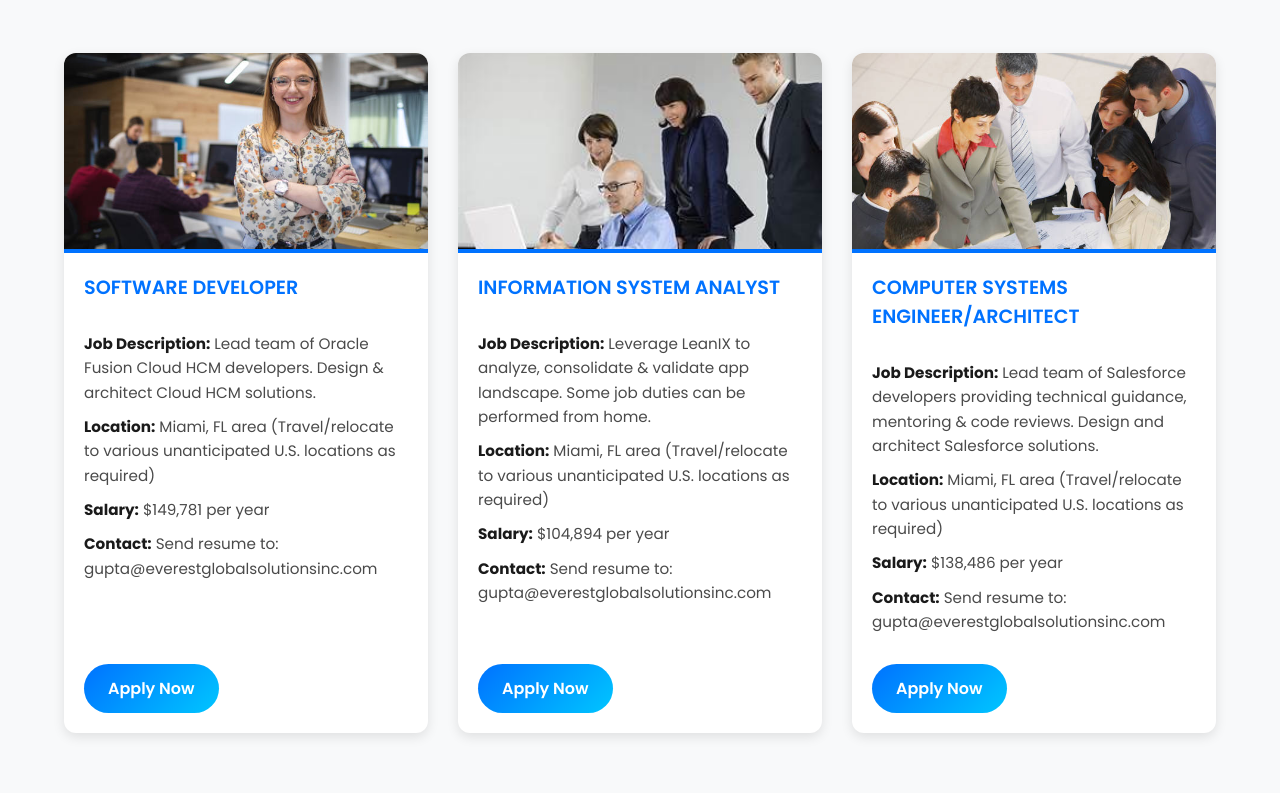
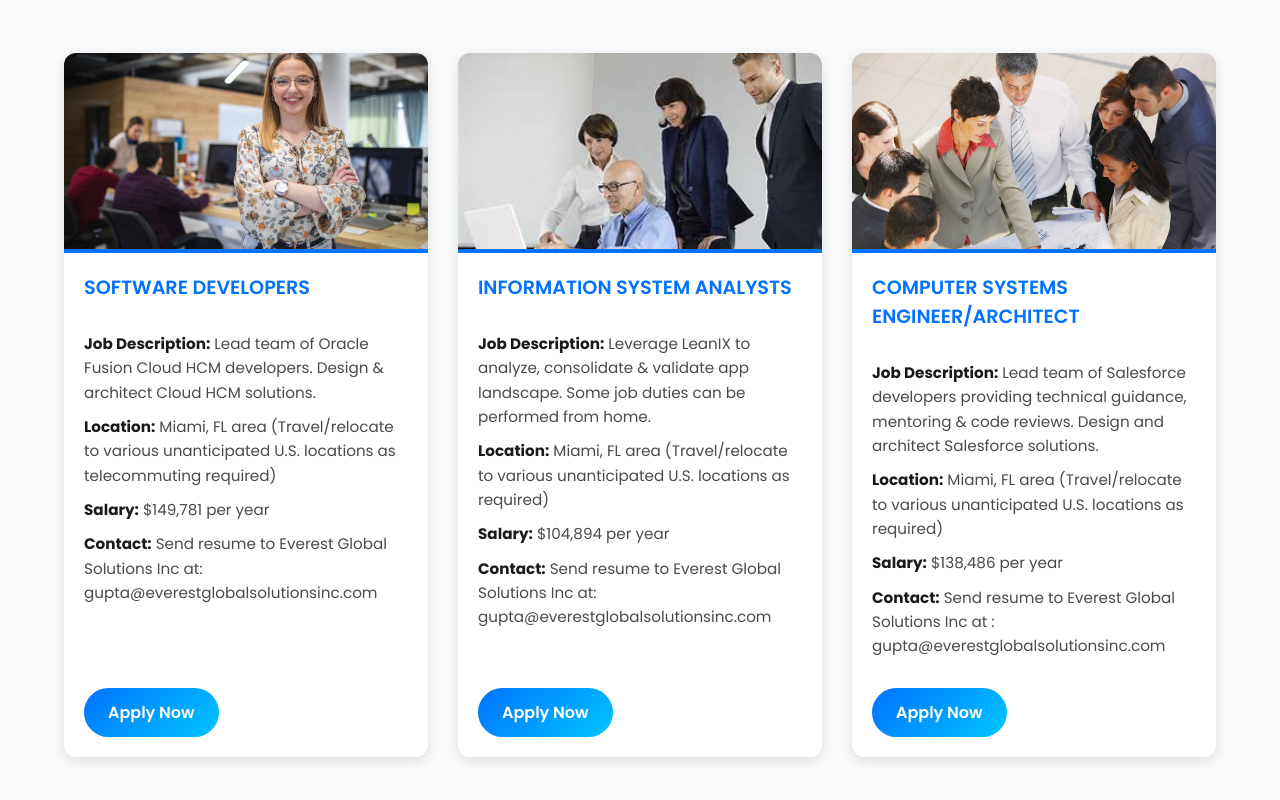
Before and after one commit to TharunReddy19-dev/EverestGlobal, a React (Vite) app: page /careers in a window 1280 px wide. Shown: the part 430-1230 px from the top of the page. Built offline with nearby package versions, Linux system fonts and the light colour scheme.

Commit message:
latest chansges

```diff
--- a/src/pages/careers/Careers.jsx
+++ b/src/pages/careers/Careers.jsx
@@ -1,11 +1,11 @@
-import React from 'react';
-import { useNavigate } from 'react-router-dom';
-import MainNavbar from '../../components/MainNavbar';
-import careers from '../../assets/images/careers.jpg';
-import careersImages from '../../assets/images/careerslatest.jpg';
-import SoftwareDeveloperNxt from '../careers/SoftwareDeveloperNxt';
-import careers3 from '../../assets/images/Architects.jpg';
-import './Careers.css';
+import React from "react";
+import { useNavigate } from "react-router-dom";
+import MainNavbar from "../../components/MainNavbar";
+import careers from "../../assets/images/careers.jpg";
+import careersImages from "../../assets/images/careerslatest.jpg";
+import SoftwareDeveloperNxt from "../careers/SoftwareDeveloperNxt";
+import careers3 from "../../assets/images/Architects.jpg";
+import "./Careers.css";
 
 const Careers = () => {
   const navigate = useNavigate();
@@ -15,33 +15,42 @@ const Careers = () => {
     {
       id: 1,
       image: careers,
-      category: "Software Developer",
+      category: "Software Developers",
 
-      description: "Lead team of Oracle Fusion Cloud HCM developers. Design & architect Cloud HCM solutions.",
-      location: "Miami, FL area (Travel/relocate to various unanticipated U.S. locations as required)",
+      description:
+        "Lead team of Oracle Fusion Cloud HCM developers. Design & architect Cloud HCM solutions.",
+      location:
+        "Miami, FL area (Travel/relocate to various unanticipated U.S. locations as telecommuting required)",
       salary: "$149,781 per year",
-      contact: "Send resume to: gupta@everestglobalsolutionsinc.com",
-      path: "/careers/software-developer"
+      contact:
+        "Send resume to Everest Global Solutions Inc at: gupta@everestglobalsolutionsinc.com",
+      path: "/careers/software-developer",
     },
     {
       id: 2,
       image: careersImages,
-      category: "INFORMATION SYSTEM ANALYST",
-      description: "Leverage LeanIX to analyze, consolidate & validate app landscape. Some job duties can be performed from home.",
-      location: "Miami, FL area (Travel/relocate to various unanticipated U.S. locations as required)",
+      category: "INFORMATION SYSTEM ANALYSTS",
+      description:
+        "Leverage LeanIX to analyze, consolidate & validate app landscape. Some job duties can be performed from home.",
+      location:
+        "Miami, FL area (Travel/relocate to various unanticipated U.S. locations as required)",
       salary: "$104,894 per year",
-      contact: "Send resume to: gupta@everestglobalsolutionsinc.com",
-      path: "/careers/comp&Info-System-Mang"
+      contact:
+        "Send resume to Everest Global Solutions Inc at: gupta@everestglobalsolutionsinc.com",
+      path: "/careers/comp&Info-System-Mang",
     },
     {
       id: 3,
       image: careers3,
       category: "COMPUTER SYSTEMS ENGINEER/ARCHITECT",
-      description: "Lead team of Salesforce developers providing technical guidance, mentoring & code reviews. Design and architect Salesforce solutions.",
-      location: "Miami, FL area (Travel/relocate to various unanticipated U.S. locations as required)",
+      description:
+        "Lead team of Salesforce developers providing technical guidance, mentoring & code reviews. Design and architect Salesforce solutions.",
+      location:
+        "Miami, FL area (Travel/relocate to various unanticipated U.S. locations as required)",
       salary: "$138,486 per year",
-      contact: "Send resume to: gupta@everestglobalsolutionsinc.com",
-      path: "/careers/computerSys-eng-aecti"
+      contact:
+        "Send resume to Everest Global Solutions Inc at : gupta@everestglobalsolutionsinc.com",
+      path: "/careers/computerSys-eng-aecti",
     },
   ];
 
@@ -51,7 +60,10 @@ const Careers = () => {
       <section className="careers-hero">
         <div className="careers-content">
           <h1 className="careers-heading">Join Our Team</h1>
-          <p className="careers-subheading">Explore exciting career opportunities in I.T. and Systems Engineering</p>
+          <p className="careers-subheading">
+            Explore exciting career opportunities in I.T. and Systems
+            Engineering
+          </p>
         </div>
       </section>
       <section className="careers-wrapper">
@@ -63,21 +75,36 @@ const Careers = () => {
                 <span className="job-category">{job.category}</span>
                 <h3 className="job-title">{job.title}</h3>
                 <div className="job-details">
-                  <p><strong>Job Description:</strong> {job.description}</p>
-                  <p><strong>Location:</strong> {job.location}</p>
-                  <p><strong>Salary:</strong> {job.salary}</p>
-                  <p><strong>Contact:</strong> {job.contact}</p>
+                  <p>
+                    <strong>Job Description:</strong> {job.description}
+                  </p>
+                  <p>
+                    <strong>Location:</strong> {job.location}
+                  </p>
+                  <p>
+                    <strong>Salary:</strong> {job.salary}
+                  </p>
+                  <p>
+                    <strong>Contact:</strong> {job.contact}
+                  </p>
                 </div>
-               {/*  <button className="apply-button" onClick={() => navigate(job.path)}>Apply Now</button> */}
-               <button className="apply-button" onClick={() => setSelectedJob(job)}>Apply Now</button>
-
+                {/*  <button className="apply-button" onClick={() => navigate(job.path)}>Apply Now</button> */}
+                <button
+                  className="apply-button"
+                  onClick={() => setSelectedJob(job)}
+                >
+                  Apply Now
+                </button>
               </div>
             </div>
           ))}
         </div>
       </section>
       {selectedJob && (
-        <SoftwareDeveloperNxt job={selectedJob} onFinish={() => setSelectedJob(null)} />
+        <SoftwareDeveloperNxt
+          job={selectedJob}
+          onFinish={() => setSelectedJob(null)}
+        />
       )}
     </>
   );
```
